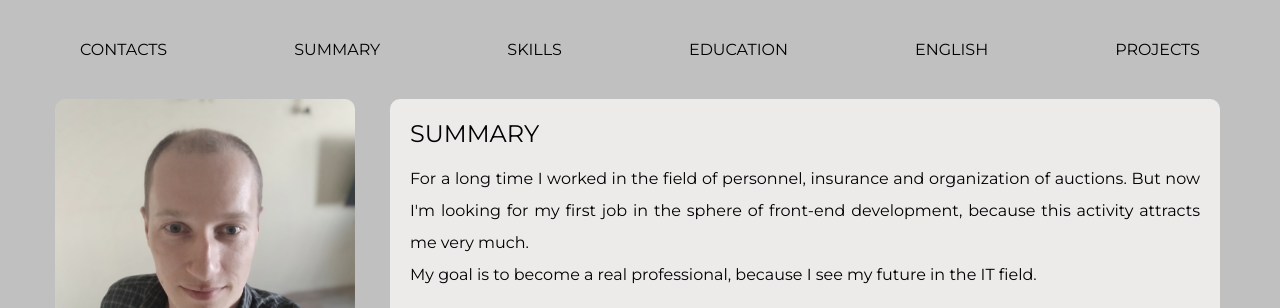
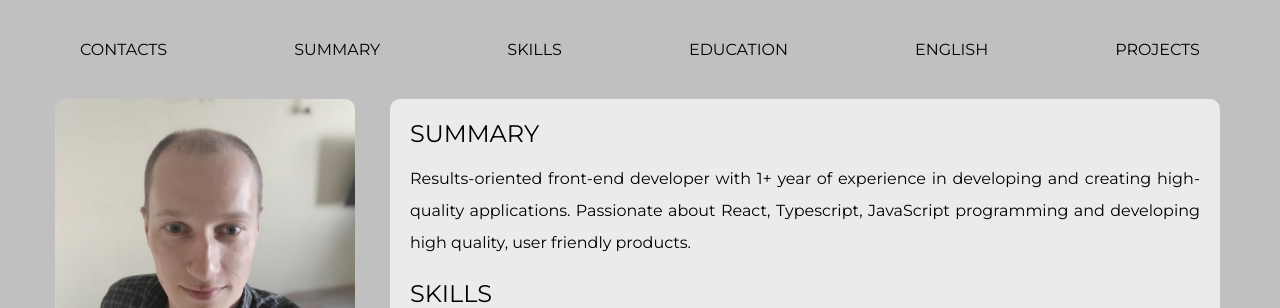
Before and after one commit to SiarheiHa/cv, a website: page index.html in a window 1280 px wide. Shown: the top 308 px of the page. Drawn offline with nearby package versions, Linux system fonts and the light colour scheme.

Commit message:
feat: change summary

```diff
--- a/index.html
+++ b/index.html
@@ -109,12 +109,10 @@
     <div class="info-block">
       <section class="section" id="about_myself">
         <h2 class="section-title">summary</h2>
-        <p>For a long time I worked in the field of personnel, insurance and organization of auctions. But now I'm
-          looking for my
-          first job in the sphere of front-end development, because this activity attracts me very much.</p>
-        <p>My goal is
-          to become a real
-          professional, because I see my future in the IT field.</p>
+        <p>Results-oriented front-end developer with 1+ year of experience in developing and creating high-quality
+          applications.
+          Passionate about React, Typescript, JavaScript programming and developing high quality, user friendly
+          products.</p>
       </section>
       <section class="section" id="skills">
         <h2 class="section-title">skills</h2>
```
